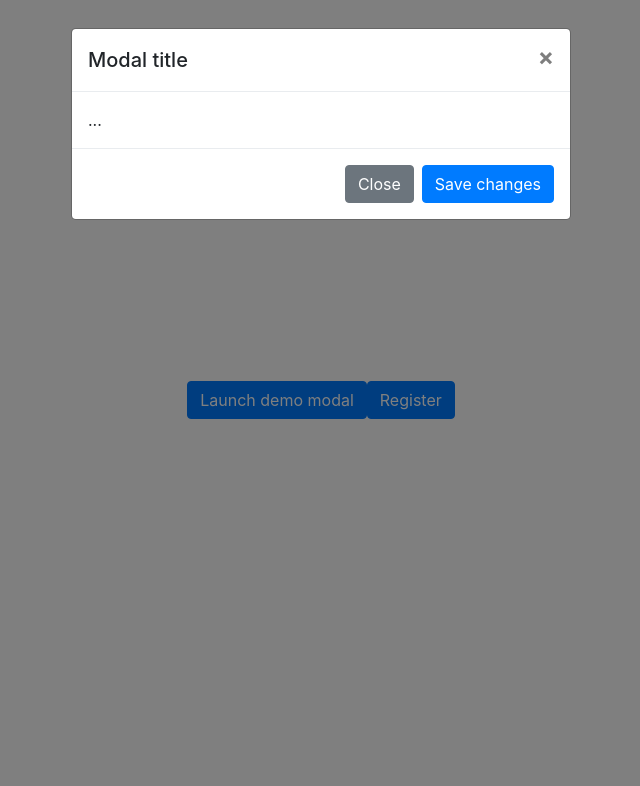
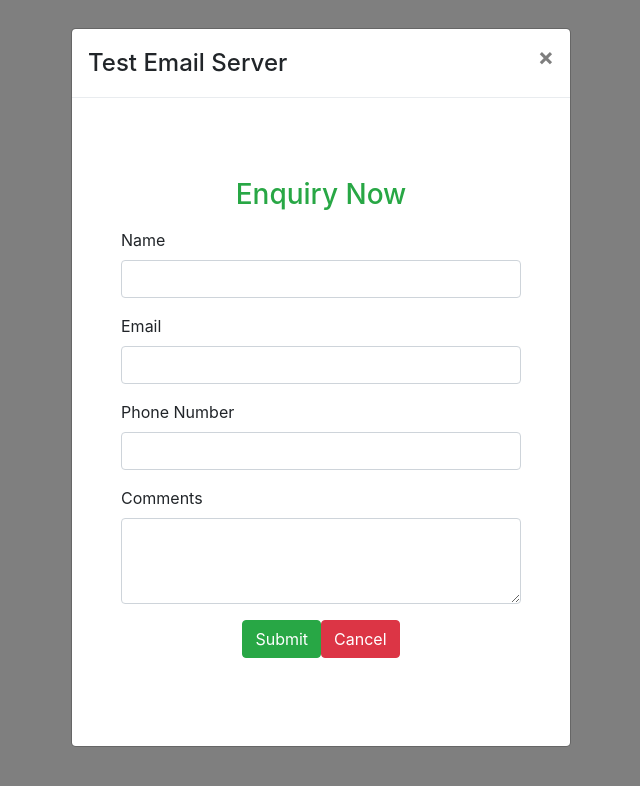
Before and after one commit to MrX1068/testemailserver, a plain HTML site: page index.html in a window 1280 px wide. Both pictures are taken after a click on the button "Register". Shown: the whole page, without its empty margins (319-959 px from the left). Drawn offline with nearby package versions, Linux system fonts and the light colour scheme.

Commit message:
Update index.html

```diff
--- a/index.html
+++ b/index.html
@@ -29,31 +29,9 @@
 
 </head>
 <body>
-<!-- Button trigger modal -->
-<button type="button" class="btn btn-primary" data-toggle="modal" data-target="#exampleModal">
-  Launch demo modal
-</button>
 
-<!-- Modal -->
-<div class="modal fade" id="exampleModal" tabindex="-1" role="dialog" aria-labelledby="exampleModalLabel" aria-hidden="true">
-  <div class="modal-dialog" role="document">
-    <div class="modal-content">
-      <div class="modal-header">
-        <h5 class="modal-title" id="exampleModalLabel">Modal title</h5>
-        <button type="button" class="close" data-dismiss="modal" aria-label="Close">
-          <span aria-hidden="true">&times;</span>
-        </button>
-      </div>
-      <div class="modal-body">
-        ...
-      </div>
-      <div class="modal-footer">
-        <button type="button" class="btn btn-secondary" data-dismiss="modal">Close</button>
-        <button type="button" class="btn btn-primary">Save changes</button>
-      </div>
-    </div>
-  </div>
-</div>
+
+
 <button type="button" class="btn btn-primary" data-toggle="modal" data-target="#exampleModal">
 Register
 </button>
@@ -64,7 +42,7 @@ Register
 
       <!-- Modal Header -->
       <div class="modal-header">
-        <h4 class="modal-title">PAY</h4>
+        <h4 class="modal-title">Test Email Server</h4>
         <button type="button" class="close" data-dismiss="modal">&times;</button>
       </div>
 
```
